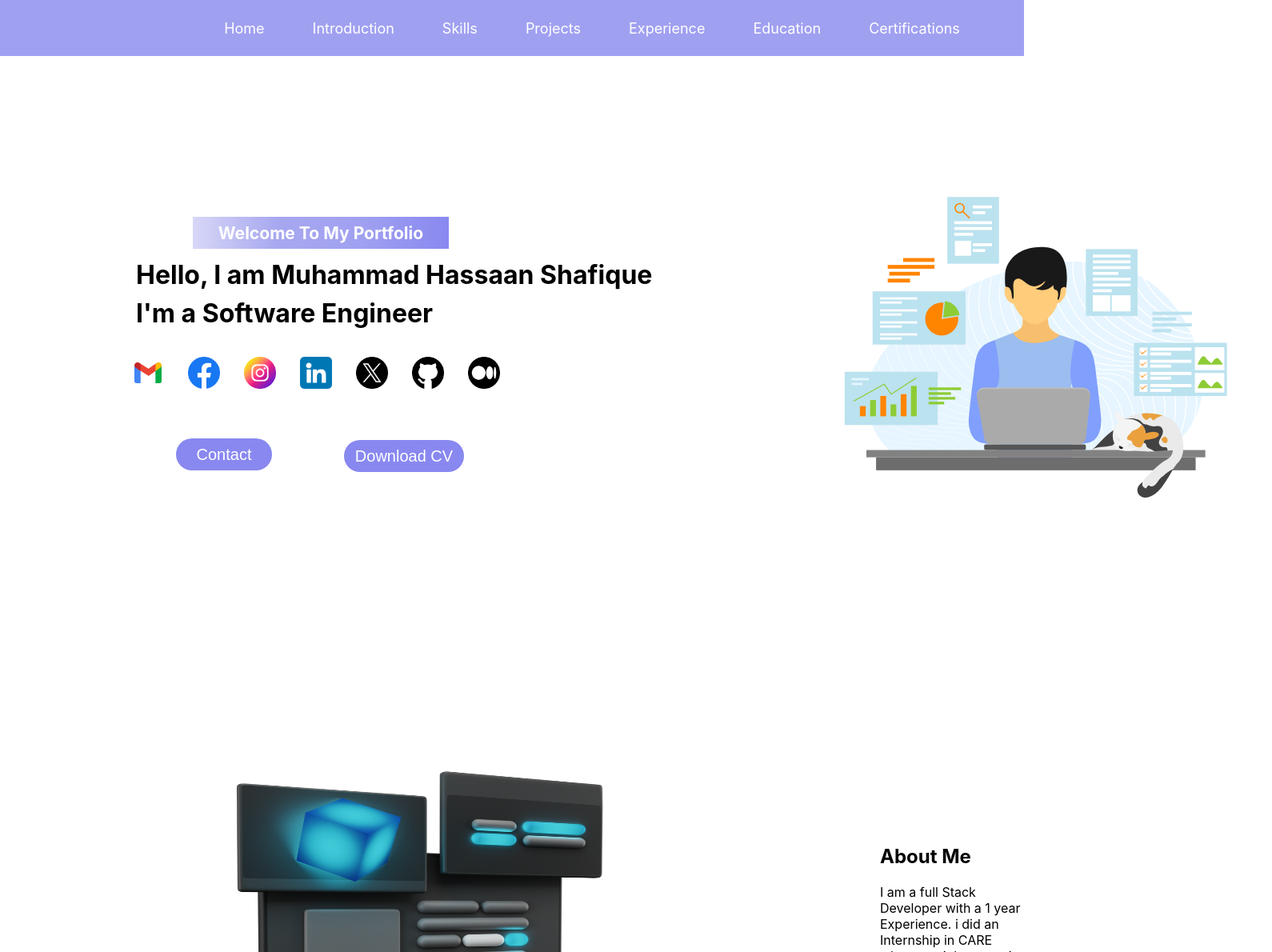
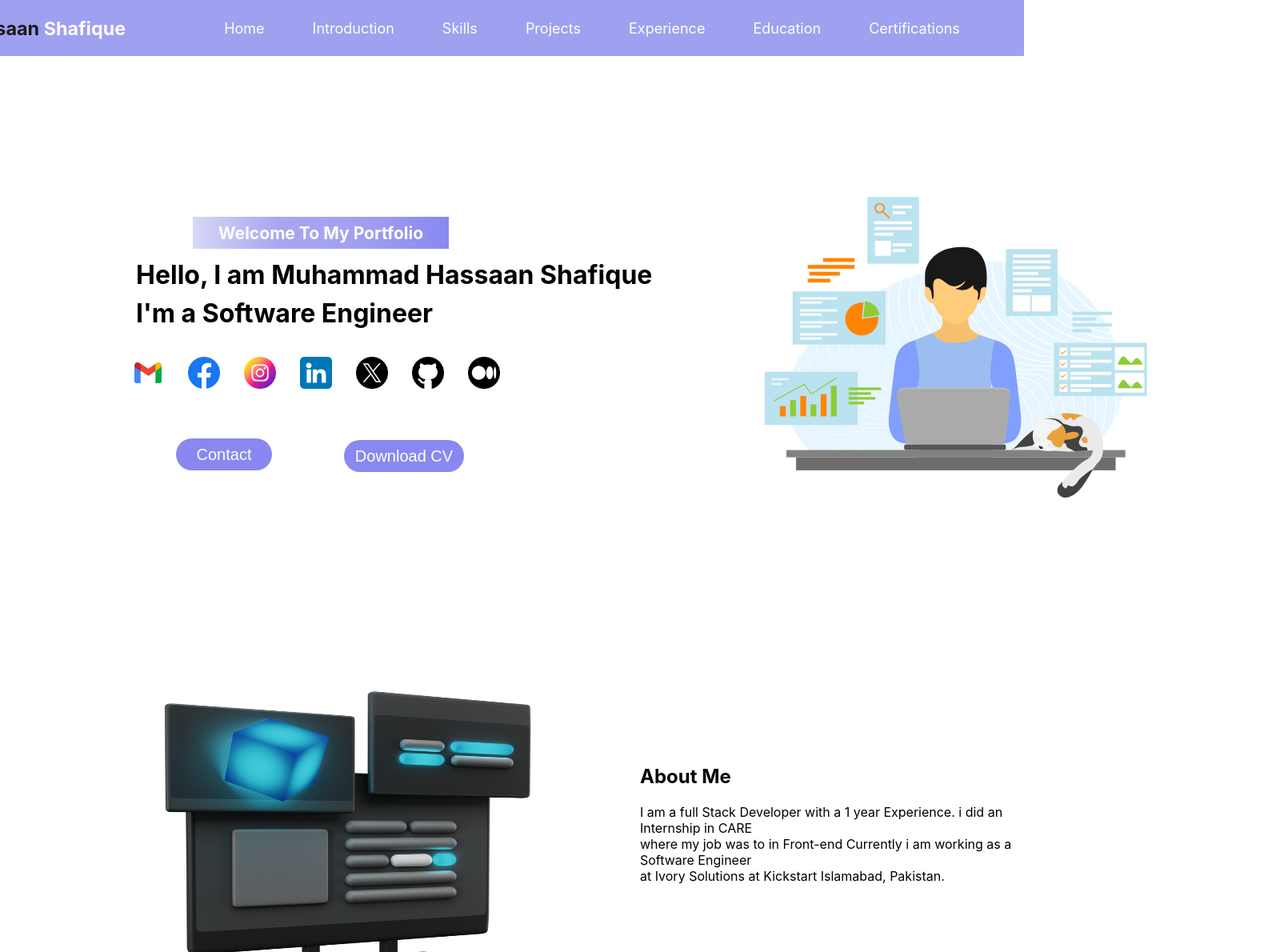
Before and after one commit to hassaan-shafique/MHS-Portfolio, a React (Create React App) app: page / in a window 1280 px wide. Shown: the top 1190 px of the page at 80% size, 1590 px wide, since content can reach past the window. Built offline with nearby package versions, Linux system fonts and the light colour scheme.

Commit message:
responsiveness

```diff
--- a/src/App.css
+++ b/src/App.css
@@ -15,9 +15,18 @@
 }
 .mhs{
   font-size: 20px;
-  margin-right: 1600px;
   position: absolute;
+  margin-right: 1200px;
+  /* background-color: blue; */
+  height: 50px;
+  width: 250px;
+  display: flex;
+  justify-content: center;
+  align-items: center;
+
 }
+
+
 
 .links{
   align-items: center;
@@ -120,7 +129,7 @@ margin-left: 75px;
 
 .Home-image{
   position: relative;
-  margin-left:900px;
+  margin-left:800px;
   margin-top: -470px;
 
 }
@@ -130,12 +139,12 @@ margin-left: 75px;
   align-items: center;
 }
 .About-img{
-   margin-left: 210px;
-   margin-top: 200px;
+   margin-left: 120px;
+   margin-top: 100px;
 }
 .introduction {
   position:absolute;
-  margin-left:1100px;
+  margin-left:800px;
   margin-top: -350px;
 
 }
@@ -538,14 +547,17 @@ padding-left: 20px;
   height: 400px;
   background-color: #dddde2;
   border-radius: 10px;
-  margin-left: 90px;
+  /* margin-left: 25px; */
   display: flex;
   flex-direction: column;
+
 
 }
 .projects{
   display: flex;
-  gap: -30px;
+  gap: 20px;
+  justify-content: center;
+  flex-wrap: wrap;
 }
 .project-btn{
   display: flex;
--- a/src/Components/header.js
+++ b/src/Components/header.js
@@ -28,10 +28,12 @@ projectsection.scrollIntoView({behavior:"smooth"});
   return (
     <div>
       <header className="header">
-        <h1 className="mhs">
-           M Hassaan <span className="span"> Shafique </span>
-        </h1>
 
+        <div className="mhs">
+          <h3>
+            M Hassaan <span className="span"> Shafique </span>
+          </h3>
+        </div>
         <div className="links">
           <a href="/"> Home</a>
           <a href="#introduction" onClick={scrollToIntroduction}>
@@ -55,7 +57,6 @@ projectsection.scrollIntoView({behavior:"smooth"});
           <a href="#Certifications" onClick={scrolltoCertification}>
             Certifications
           </a>
-
         </div>
       </header>
     </div>
```
